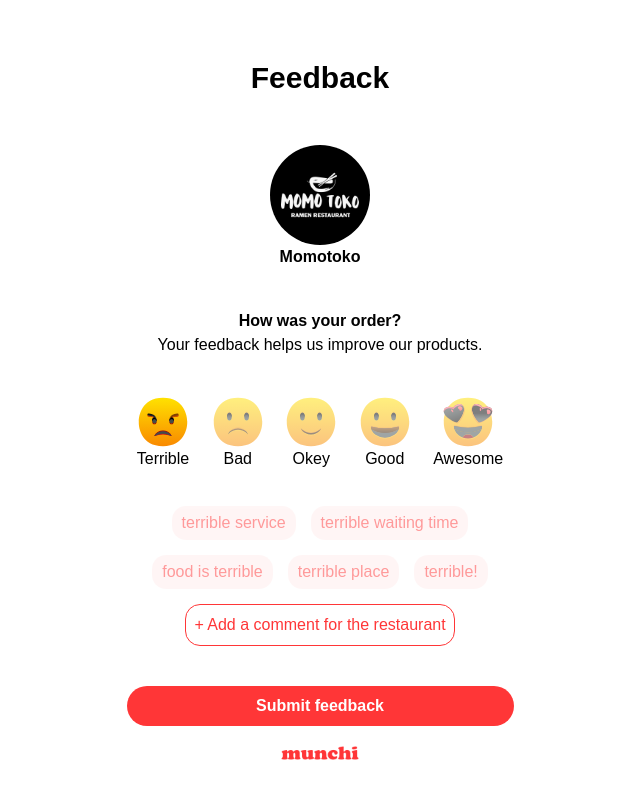
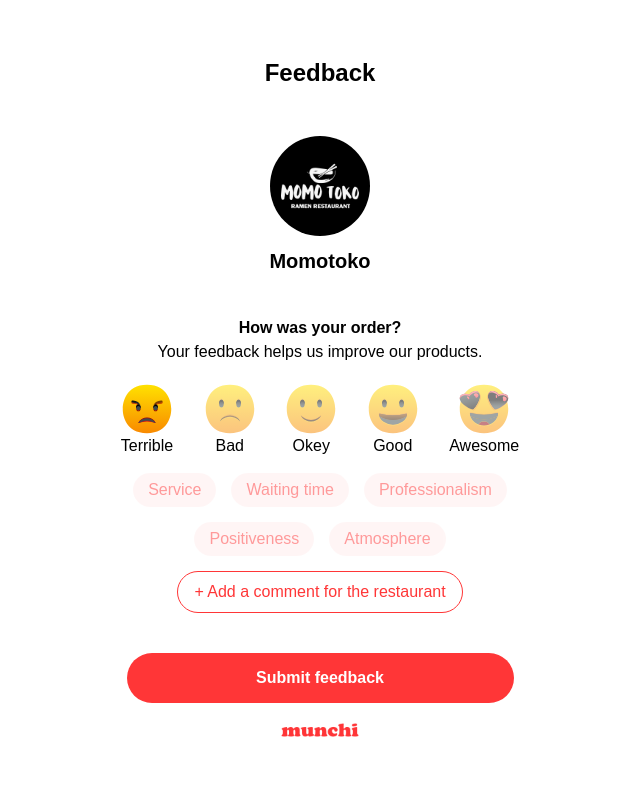
Before and after one commit to cuongvu3009/feedback-munchi-v2, a Next.js app: page /feedback/order/1 in a window 1280 px wide. Both pictures are taken after a click on the label 482 px from the left and 422 px from the top of the page. Shown: the whole page, without its empty margins (320-960 px from the left). Built offline with nearby package versions, Linux system fonts and the light colour scheme.

Commit message:
styles: new change for ui (feedback client)

```diff
--- a/src/app/dashboard/businessOption/page.tsx
+++ b/src/app/dashboard/businessOption/page.tsx
@@ -61,7 +61,6 @@ const Page = () => {
       router.push(`/dashboard/${selectedBusiness}`);
     }
   };
-  console.log(selectedBusiness);
 
   return (
     <div className={styles.container}>
--- a/src/app/feedback/service/[businessSlug]/feedbackService.module.css
+++ b/src/app/feedback/service/[businessSlug]/feedbackService.module.css
@@ -1,10 +1,20 @@
 .feedback {
-  display: flex;
   flex-direction: column;
   justify-content: space-between;
   height: 100%;
 }
 
+.header {
+  display: fixed;
+  top: 0;
+}
+
+.question {
+  font-size: 20px;
+}
+.text {
+  font-size: 16px;
+}
 .feedback-container {
   display: flex;
   flex-direction: column;
--- a/src/app/feedback/service/[businessSlug]/page.tsx
+++ b/src/app/feedback/service/[businessSlug]/page.tsx
@@ -23,16 +23,20 @@ export default function FeedbackService({
   return (
     <div className="mobile">
       <div className={`${styles["feedback"]}`}>
-        <Title />
+        <div className={styles.header}>
+          <Title />
+        </div>
 
         <div className={`${styles["feedback-wrapper"]}`}>
           <Logo />
           <div className={`${styles["feedback-container"]}`}>
             <div className={`${styles["feedback-description"]}`}>
-              <h3>
+              <h3 className={styles.question}>
                 <b>How was your experience?</b>
               </h3>
-              <p>Your feedback helps us improve our service.</p>
+              <p className={styles.text}>
+                Your feedback helps us improve our service.
+              </p>
             </div>
           </div>
         </div>
--- a/src/app/globals.css
+++ b/src/app/globals.css
@@ -46,8 +46,8 @@ img {
 .title {
   padding: 5px;
   text-align: center;
-  font-weight: 800;
-  font-size: 30px;
+  font-weight: 500;
+  font-size: 24px;
 }
 
 .munchi-logo {
@@ -90,10 +90,13 @@ img {
 .btn-primary {
   background-color: #ff3637;
   color: #fff;
+  width: 100%;
+  border-radius: 50px;
+  font-weight: bold;
 }
 
 .btn-secondary {
-  background-color: #ffeded;
+  /* background-color: #ffeded; */
   color: #ff3637;
 }
 
@@ -101,10 +104,10 @@ img {
   display: flex;
   justify-content: center;
   align-items: center;
-  padding: 15px;
+  padding: 25px 0;
   width: 90%;
   margin: 0 auto;
-  border-radius: 20px;
+  border-radius: 50px;
   background-color: #ff3637;
   border: none;
   color: #fff;
@@ -149,8 +152,8 @@ img {
 }
 
 .card {
-  padding: 8px;
-  border-radius: 15px;
+  padding: 8px 16px;
+  border-radius: 50px;
   cursor: pointer;
 }
 
@@ -159,6 +162,7 @@ img {
   color: #ff3637;
   border: 1px solid #ff3637;
   width: fit-content;
+  font-weight: normal;
 }
 
 .selected-card-tags,
--- a/src/components/feedback/FeedbackComment.tsx
+++ b/src/components/feedback/FeedbackComment.tsx
@@ -79,7 +79,7 @@ const FeedbackComment: React.FC<CommentProps> = ({
       {isPopupOpen && (
         <div className="popup">
           <form className="popup-container" onSubmit={handleSubmit}>
-            <h3>Add a comment for the restaurant</h3>
+            <h3 className="popup-comment">Add a comment for the restaurant</h3>
             <input
               type="text"
               placeholder="Your comment here..."
--- a/src/components/feedback/FeedbackTags.tsx
+++ b/src/components/feedback/FeedbackTags.tsx
@@ -2,8 +2,8 @@ import "./feedback.css";
 
 import React, { useEffect, useState } from "react";
 
-import { defaultTags } from "../../utils/defaultTags";
-import { tagsQuestion } from "../../utils/tagsQuestion";
+import { defaultTags } from "@/utils/defaultTags";
+import { tagsQuestion } from "@/utils/tagsQuestion";
 import { useLocalStorage } from "@/hooks/useLocalStorage";
 
 interface FeedbackTagsProps {
@@ -53,12 +53,17 @@ const FeedbackTags: React.FC<FeedbackTagsProps> = ({
 
   return (
     <div className="tags">
-      {tagsQuestion[storageKey] && (
+      {tagsQuestion[emojiService as string] && (
         <div>
-          <h4>{tagsQuestion[storageKey]["question_1"]}</h4>
-          <p>{tagsQuestion[storageKey]["question_2"]}</p>
+          <h3 className="question">
+            <b>{tagsQuestion[emojiService as string]["question_1"]}</b>
+          </h3>
+          <p className="text">
+            {tagsQuestion[emojiService as string]["question_2"]}
+          </p>
         </div>
       )}
+
       <div className="tags-container">
         {mappedTags.map((tag, index) => (
           <li key={index}>
--- a/src/components/feedback/RatingService.tsx
+++ b/src/components/feedback/RatingService.tsx
@@ -57,11 +57,13 @@ const RatingService: React.FC = () => {
                       : "unselected-button"
                   }
                 >
-                  {EmojiComponent}{" "}
+                  {EmojiComponent}
                   {/* Render the corresponding SVG component */}
                 </label>
               </li>
-              <h3>{capitalizeFirstLetter(option.value)}</h3>
+              <h3 className="emoji-text">
+                {capitalizeFirstLetter(option.value)}
+              </h3>
             </div>
           );
         })}
--- a/src/components/feedback/feedback.css
+++ b/src/components/feedback/feedback.css
@@ -12,6 +12,13 @@
   height: 100px;
   border-radius: 50%;
 }
+.question {
+  font-size: 19px;
+  font-weight: 500;
+}
+.text {
+  font-size: 16px;
+}
 
 .munchi-logo {
   display: flex;
@@ -21,6 +28,14 @@
 
 .restaurant-name {
   font-weight: bold;
+  font-size: 20px;
+  margin-top: 10px;
+}
+
+.emoji-text {
+  font-size: 14px;
+  text-align: center;
+  margin: 4px;
 }
 
 .tags-container {
@@ -42,9 +57,9 @@
 
 .tags-container label {
   display: inline-block;
-  padding: 5px 10px;
+  padding: 5px 15px;
   border: none;
-  border-radius: 14px;
+  border-radius: 50px;
   cursor: pointer;
 }
 
@@ -61,6 +76,10 @@
 .form-submitted {
   background-color: red;
   color: white;
+}
+
+.popup-comment {
+  font-weight: bold;
 }
 
 .unselected-button {
@@ -81,7 +100,8 @@
   justify-content: space-around;
   align-items: center;
   padding: 0;
-  margin: 20px;
+  margin: 0 auto;
+  width: 100%;
 }
 
 .rating li {
--- a/src/hooks/useRedirectIfAuthenticated.tsx
+++ b/src/hooks/useRedirectIfAuthenticated.tsx
@@ -1,12 +1,10 @@
 import { redirect } from "next/navigation";
 import { useUser } from "@/hooks/useUser";
 
-// Custom hook to redirect to the previous page if the user is authenticated
 const useRedirectIfAuthenticated = () => {
   const { user } = useUser();
 
   if (user) {
-    // Redirect to the previous page using the Next.js router
     return redirect("/dashboard/businessOption");
   }
 };
--- a/src/utils/defaultTags.ts
+++ b/src/utils/defaultTags.ts
@@ -1,31 +1,37 @@
 export const defaultTags: Record<string, string[]> = {
   terrible: [
-    "terrible service",
-    "terrible waiting time",
-    "food is terrible",
-    "terrible place",
-    "terrible!",
+    "Service",
+    "Waiting time",
+    "Professionalism",
+    "Positiveness",
+    "Atmosphere",
   ],
-  bad: ["bad service", "bad waiting time", "food is bad", "bad place", "bad!"],
+  bad: [
+    "Service",
+    "Waiting time",
+    "Professionalism",
+    "Positiveness",
+    "Atmosphere",
+  ],
   okey: [
-    "okey service",
-    "okey waiting time",
-    "food is okey",
-    "okey place",
-    "okey!",
+    "Service",
+    "Waiting time",
+    "Professionalism",
+    "Positiveness",
+    "Atmosphere",
   ],
   good: [
-    "good service",
-    "good waiting time",
-    "food is good",
-    "good place",
-    "good!",
+    "Service",
+    "Waiting time",
+    "Professionalism",
+    "Positiveness",
+    "Atmosphere",
   ],
   awesome: [
-    "awesome service",
-    "awesome waiting time",
-    "food is awesome",
-    "awesome place",
-    "awesome!",
+    "Service",
+    "Waiting time",
+    "Professionalism",
+    "Positiveness",
+    "Atmosphere",
   ],
 };
```
